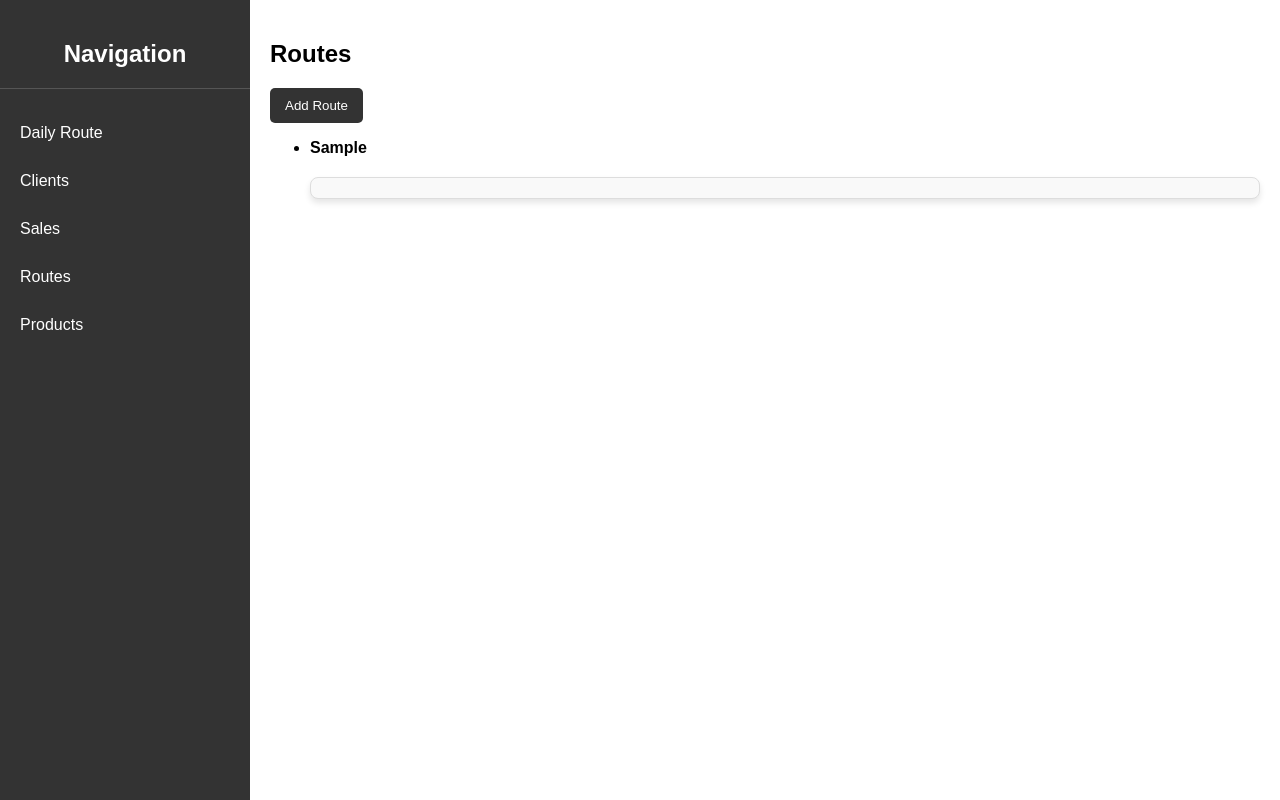
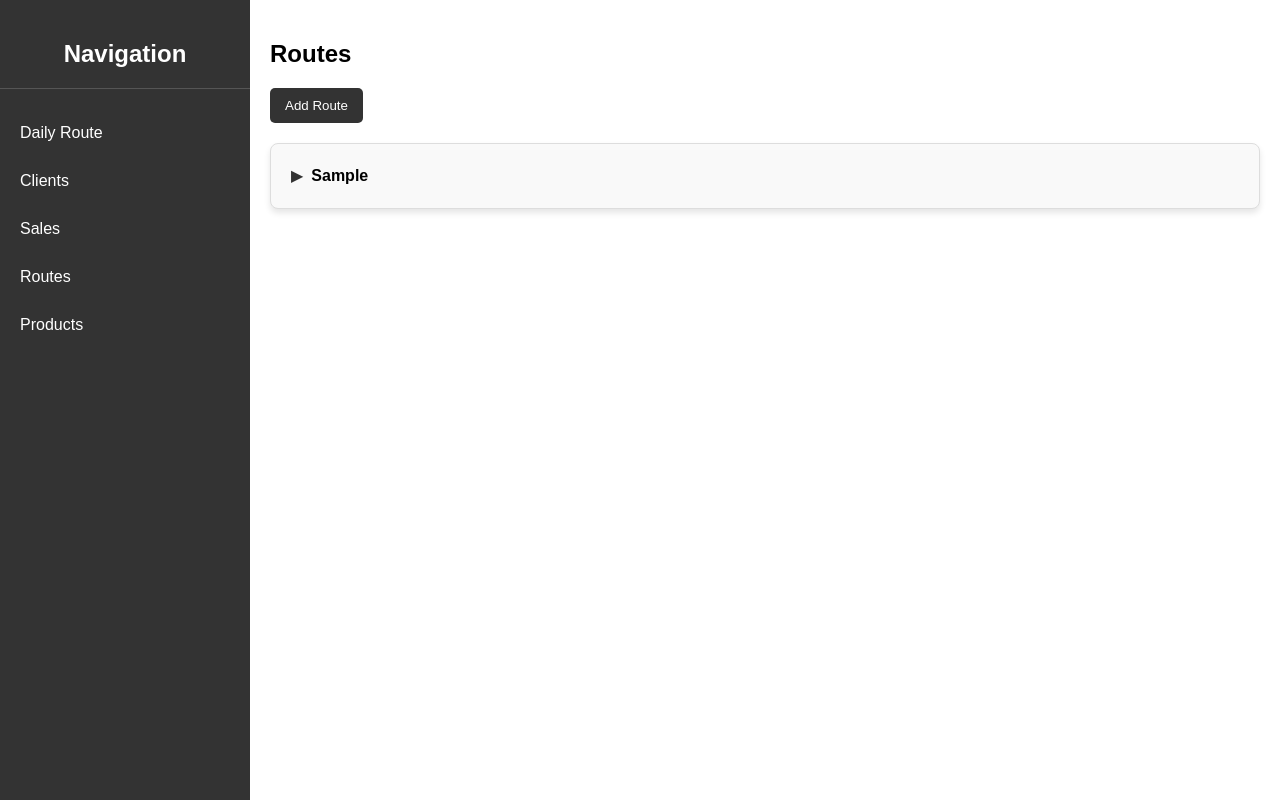
Before and after one commit to ajmal-4/sims, a Flask app: page /supplier/1/home in a window 1280 px wide, after a click on "Routes". Run offline with Flask 3, Linux system fonts and the light colour scheme; a database or web service that is not in the repository returns one stand-in record (values such as "Sample title"); some libraries are stand-ins or nearby versions.

Commit message:
modified routes section

```diff
--- a/templates/supplier_home.html
+++ b/templates/supplier_home.html
@@ -206,6 +206,18 @@
         }
         .expense-entry {
           margin-top: 10px;
+        }
+
+        /* Routes */
+        .route-header {
+            cursor: pointer;
+            display: flex;
+            align-items: center;
+        }
+
+        .dropdown-icon {
+            margin-right: 8px;
+            transition: transform 0.2s;
         }
 
     </style>
@@ -487,29 +499,38 @@
 
                         <label for="route_no">Route Number:</label>
                         <input type="text" id="route_no" name="route_no" required><br><br>
-
                         <button type="submit">Add Route</button>
                     </form>
                 </div>
             </div>
 
-
             {% if routes %}
-                <ul>
+                <ul class="client-list">
                     {% for route in routes %}
-                        <li>
+                        <li class="route-item">
+                            <div class="route-header" onclick="toggleClients('{{ route.route_no }}')">
+                                <span class="dropdown-icon" id="icon-{{ route.route_no }}">&#9654;</span>
                                 <strong>{{ route.route_no }}</strong>
-                        </li>
-                        <div class="client-list">
+                            </div>
+
+                            <ul class="client-list hidden" id="clients-{{ route.route_no }}">
+                                {% set ns = namespace(has_clients=False) %}
                                 {% for client in clients %}
                                     {% if client.route_no == route.route_no %}
+                                        {% set ns.has_clients = True %}
                                         <li>
                                             <strong>{{ client.name }}</strong>
                                             (Client ID: {{ client.client_id }}, Place: {{ client.place }}, Route No: {{ client.route_no }}, Debt : {{ client.debt }})
                                         </li>
                                     {% endif %}
                                 {% endfor %}
-                        </div>
+
+                                {% if not ns.has_clients %}
+                                    <li><em>Clients are empty</em></li>
+                                {% endif %}
+                            </ul>
+
+                        </li>
                     {% endfor %}
                 </ul>
             {% else %}
@@ -1528,7 +1549,6 @@
         }
 
         function addDailyExpense() {
-            const selectedDate = document.getElementById('date').value;
             openModal('addDailyExpense');
             // setup add expense modal
             setupModal();
@@ -1610,6 +1630,7 @@
             })
             .catch(error => {
                 console.error('Error fetching clients:', error);
+                alert('No clients present on that route');
             });
         }
 
@@ -1757,6 +1778,23 @@
             showSupplierRecentSales('{{ user_id }}');
         });
 
+        // =========================================================//
+        //                      Routes Section                      //
+        // =========================================================//
+
+        function toggleClients(routeNo) {
+            const clientList = document.getElementById('clients-' + routeNo);
+            const icon = document.getElementById('icon-' + routeNo);
+
+            if (clientList.classList.contains('hidden')) {
+                clientList.classList.remove('hidden');
+                icon.innerHTML = '&#9660;'; // ▼
+            } else {
+                clientList.classList.add('hidden');
+                icon.innerHTML = '&#9654;'; // ▶
+            }
+        }
+
     </script>
 </body>
 </html>
```
Lines whose indentation alone changed are shown as unchanged.
